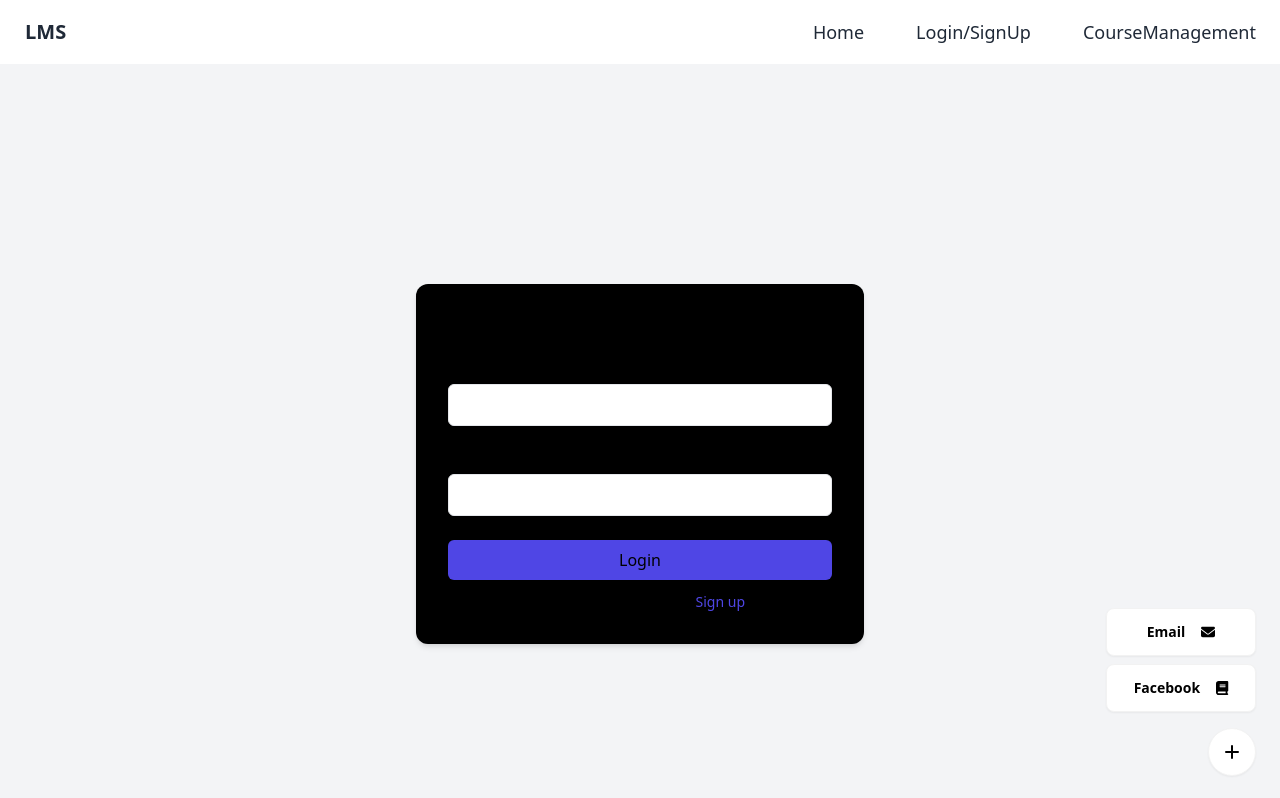
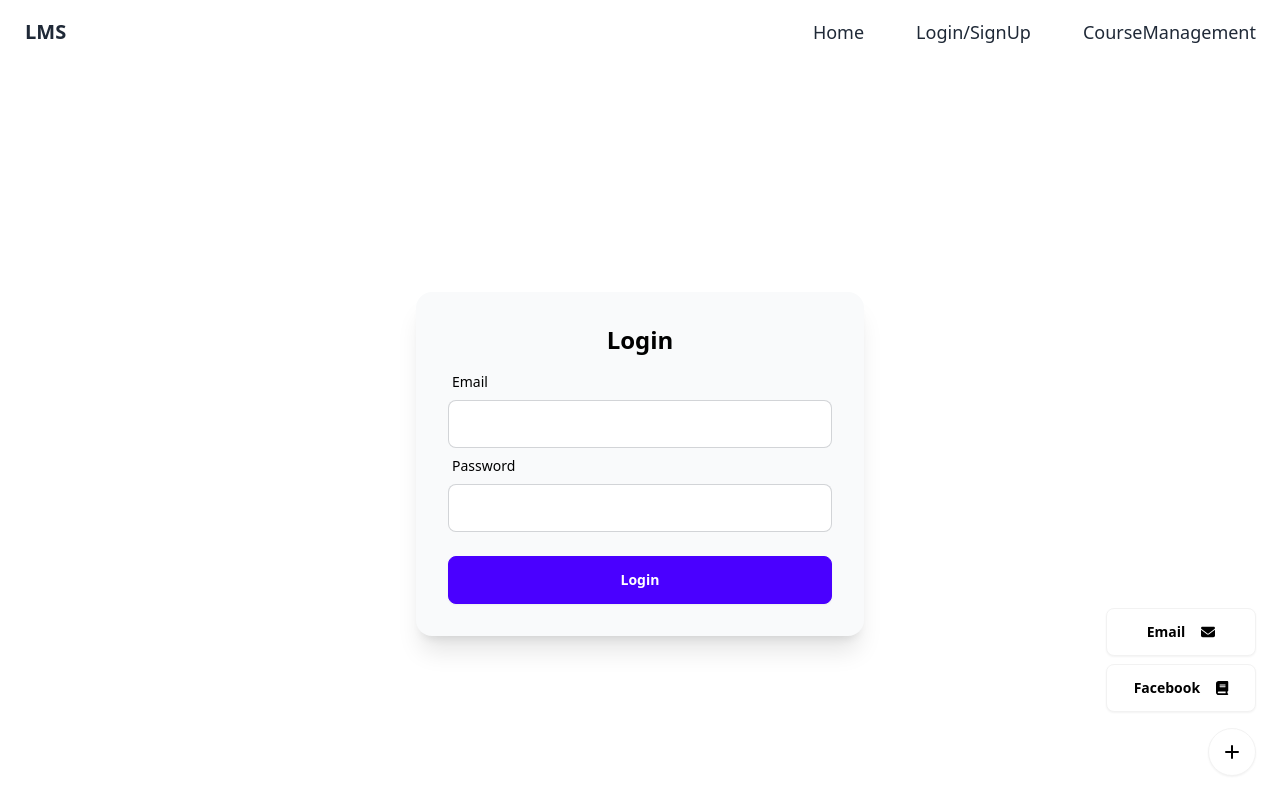
Before and after one commit to BJET-14/lms-web, a Next.js app: page /authorization in a window 1280 px wide. Shown: the top 798 px of the page. Built offline with nearby package versions, Linux system fonts and the light colour scheme.

Commit message:
api and login fixed

```diff
--- a/src/app/authorization/page.js
+++ b/src/app/authorization/page.js
@@ -1,33 +1,81 @@
 'use client'
-import React, {useEffect, useState} from 'react'
+import React, { useState } from 'react'
 import { useRouter } from 'next/navigation'
+import { authService } from '../utils/api'  // Adjust the import path as needed
 
 const Authorization = () => {
   const router = useRouter()
+  const [formData, setFormData] = useState({
+    email: '',
+    password: '',
+  })
+  const [error, setError] = useState('')
 
-  const handleSignUpClick = (e) => {
+  const handleChange = (e) => {
+    const { name, value } = e.target
+    setFormData(prevState => ({
+      ...prevState,
+      [name]: value
+    }))
+  }
+
+  const handleSubmit = async (e) => {
     e.preventDefault()
-    router.push('/signup')
+    setError('')
+    try {
+      const result = await authService.login(formData)
+      console.log('Login successful:', result)
+      // Redirect based on role
+      if (result.role === 'ADMIN') {
+        router.push('/admin-dashboard')
+      } else {
+        router.push('/user-dashboard')
+      }
+    } catch (error) {
+      console.error('Login failed:', error)
+      setError('Login failed. Please check your credentials.')
+    }
   }
 
   return (
-    <div className="flex items-center justify-center min-h-screen bg-gray-100">
-      <div className="w-full max-w-md p-8 space-y-3 rounded-xl bg-black shadow-md">
-        <h1 className="text-2xl font-bold text-center">Login</h1>
-        <form className="space-y-6">
-          <div className="space-y-1">
-            <label className="block text-sm font-medium">Email</label>
-            <input type="email" className="w-full px-4 py-2 border rounded-md focus:outline-none focus:ring-2 focus:ring-indigo-400" required />
-          </div>
-          <div className="space-y-1">
-            <label className="block text-sm font-medium">Password</label>
-            <input type="password" className="w-full px-4 py-2 border rounded-md focus:outline-none focus:ring-2 focus:ring-indigo-400" required />
-          </div>
-          <button type="submit" className="w-full py-2 text-black bg-indigo-600 rounded-md hover:bg-indigo-500">Login</button>
-        </form>
-        <div className="flex items-center justify-center space-x-2">
-          <span className="text-sm">Don't have an account?</span>
-          <a href="#" onClick={handleSignUpClick} className="text-sm font-medium text-indigo-600 hover:underline">Sign up</a>
+    <div className="flex items-center justify-center min-h-screen bg-white">
+      <div className="card w-full max-w-md bg-gray-50 shadow-xl">
+        <div className="card-body">
+          <h2 className="card-title justify-center text-2xl font-bold text-black">Login</h2>
+          <form onSubmit={handleSubmit}>
+            <div className="form-control">
+              <label className="label">
+                <span className="label-text text-black">Email</span>
+              </label>
+              <input
+                type="email"
+                name="email"
+                value={formData.email}
+                onChange={handleChange}
+                className="input input-bordered bg-white text-black"
+                required
+              />
+            </div>
+            <div className="form-control">
+              <label className="label">
+                <span className="label-text text-black">Password</span>
+              </label>
+              <input
+                type="password"
+                name="password"
+                value={formData.password}
+                onChange={handleChange}
+                className="input input-bordered bg-white text-black"
+                required
+              />
+            </div>
+            {error && <div className="text-red-500 mt-2">{error}</div>}
+            <div className="form-control mt-6">
+              <button type="submit" className="btn btn-primary text-white">
+                Login
+              </button>
+            </div>
+          </form>
         </div>
       </div>
     </div>
--- /dev/null
+++ b/src/app/utils/api.js
@@ -0,0 +1,70 @@
+// api.js
+import axios from 'axios';
+import Cookies from 'js-cookie';
+
+const API_BASE_URL = 'http://localhost:8055';
+
+const axiosInstance = axios.create({
+  baseURL: API_BASE_URL,
+  timeout: 5000,
+  headers: {
+    'Content-Type': 'application/json',
+  },
+});
+
+export const api = {
+  auth: {
+    register: (userData) => axiosInstance.post('/auth/registration', userData),
+    login: (credentials) => axiosInstance.post('/auth/login', credentials),
+  },
+  // Add more API endpoints here as needed
+};
+
+export const setAuthToken = (token) => {
+  if (token) {
+    localStorage.setItem('token', token);
+    axiosInstance.defaults.headers.common['Authorization'] = `Bearer ${token}`;
+  } else {
+    localStorage.removeItem('token');
+    delete axiosInstance.defaults.headers.common['Authorization'];
+  }
+};
+
+export const setUserRole = (role) => {
+  Cookies.set('userRole', role, { expires: 7 }); // expires in 7 days
+};
+
+export const getUserRole = () => {
+  return Cookies.get('userRole');
+};
+
+export const authService = {
+  register: async (userData) => {
+    try {
+      const response = await api.auth.register(userData);
+      return response.data;
+    } catch (error) {
+      console.error('Registration failed:', error);
+      throw error;
+    }
+  },
+  login: async (credentials) => {
+    try {
+      const response = await api.auth.login(credentials);
+      if (response.data.token) {
+        setAuthToken(response.data.token);
+      }
+      if (response.data.role) {
+        setUserRole(response.data.role);
+      }
+      return response.data;
+    } catch (error) {
+      console.error('Login failed:', error);
+      throw error;
+    }
+  },
+  logout: () => {
+    setAuthToken(null);
+    Cookies.remove('userRole');
+  },
+};
```
Also changed, not shown: package.json (+6 -4 lines), 1 other file (tests, documents, lock files or other folders).
